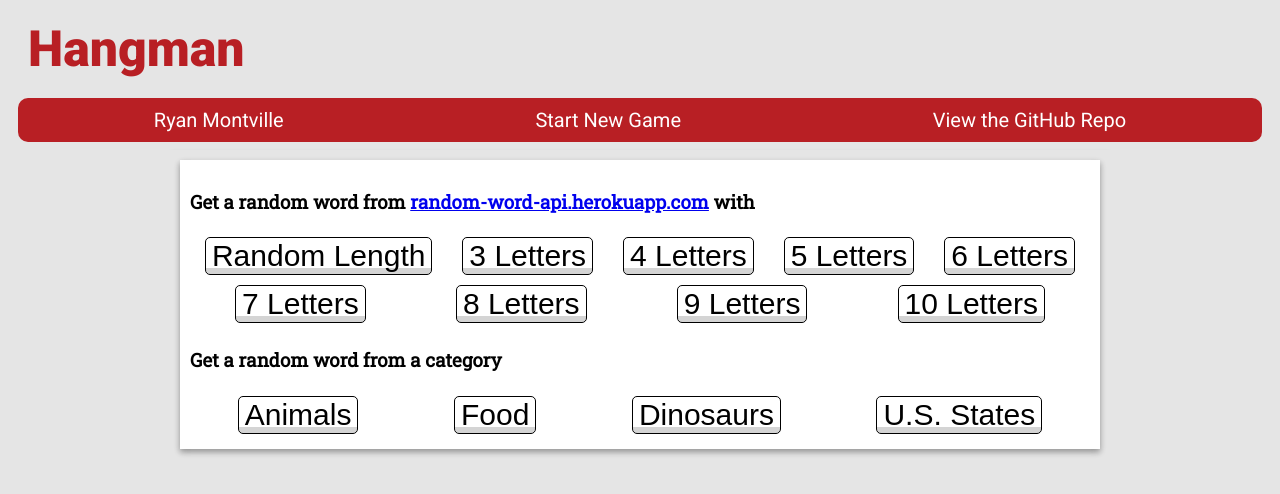
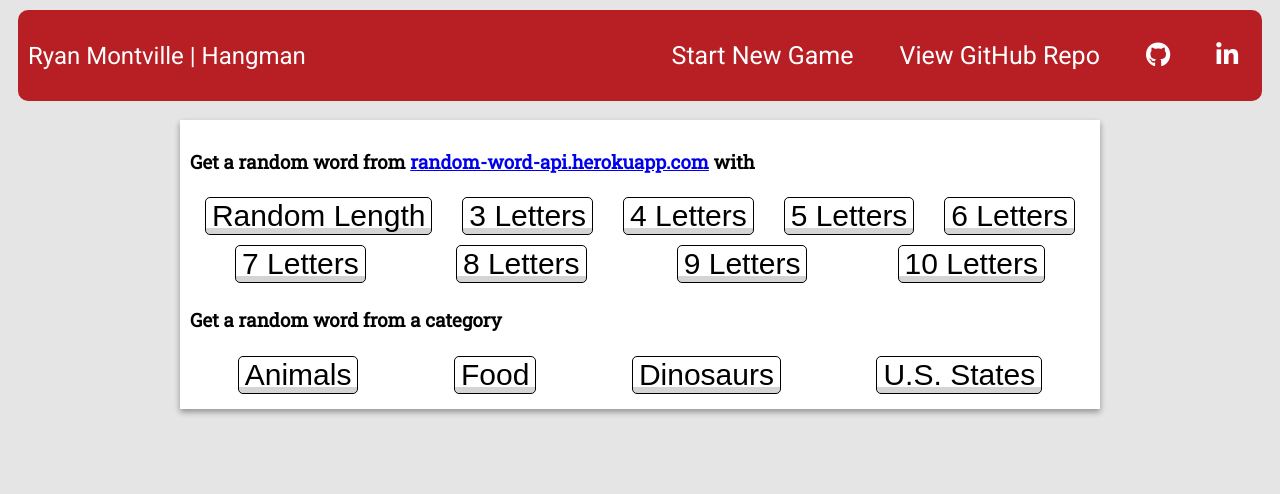
Before and after one commit to RyanMontville/Hangman, an Angular app in the folder angular/: page / in a window 1280 px wide. Shown: the top 494 px of the page. Built offline with nearby package versions, Linux system fonts and the light colour scheme.

Commit message:
reuploading code to bring branch back up to date

```diff
--- a/angular/src/app/app.component.css
+++ b/angular/src/app/app.component.css
@@ -5,32 +5,69 @@ h1 {
     font-weight: 900;
     color: #b81f24;
 }
-nav {
+.navbar {
+    display: flex;
+    position: relative;
+    align-items: center;
+    justify-content: space-between;
+    padding: 10px;
     background-color: #b81f24;
-    padding: 10px;
+    color: #fff;
     margin: 10px;
     border-radius: 10px;
-    display: flex;
-    justify-content: space-around;
-    align-items: center;
     font-family: 'Roboto', sans-serif;
-}
-
-nav a {
-    color: white;
-    font-size: 20px;
-    text-decoration: none;
+    z-index: 3;
 }
 
 nav a:hover {
     text-decoration: underline;
 }
 
+.navbar li {
+    list-style: none;
+    font-size: 25px;
+}
+
+.nav-links a {
+    color: #fff;
+    text-decoration: none;
+}
+
+.logo,
+.logo a {
+    font-size: 1.5rem;
+    color: white;
+    text-decoration: none;
+}
+
+.menu {
+    display: flex;
+    align-items: center;
+    gap: 1em;
+    font-size: 18px;
+}
+
+.menu li {
+    padding: 5px 14px;
+
+}
+
+input[type=checkbox] {
+    display: none;
+}
+
+.hamburger {
+    display: none;
+    font-size: 24px;
+    user-select: none;
+}
+
 #word-select {
     position: absolute;
-    inset: 150px 0 0 0;
+    inset: 0;
     z-index: 2;
     background-color: #e5e5e5;
+    padding-top: 110px;
 }
 
 #word-select .wrapper {
@@ -112,3 +149,40 @@ main {
       transform: rotate(360deg);
     }
   }
+
+  /***************************** media breakpoints ***********************/
+@media only screen and (max-width: 1015px) and (min-width: 870px){
+    .extra-nav-text {
+        display: none;
+    }
+}
+@media (max-width: 870px) {
+    .menu {
+        display: none;
+        position: absolute;
+        background-color: grey;
+        top: 85px;
+        right: 10px;
+        left: 10px;
+        text-align: center;
+        padding: 16px 0;
+        border-radius: 10px;
+        z-index: 5;
+    }
+
+    .menu li+li {
+        margin-top: 12px;
+    }
+
+    input[type=checkbox]:checked~.menu {
+        display: block;
+    }
+
+    .hamburger {
+        display: block;
+    }
+    .logo,
+.logo a {
+    font-size: 20px;
+}
+}
--- a/angular/src/app/app.component.html
+++ b/angular/src/app/app.component.html
@@ -1,9 +1,34 @@
-<h1>Hangman</h1>
-<nav>
-  <a href="https://ryanmontville.github.io/">Ryan Montville</a>
-  <a (click)="startNewGame()" style="cursor: pointer;">Start New Game</a>
-  <a href="https://github.com/RyanMontville/Hangman">View the GitHub Repo</a>
+<nav class="navbar">
+  <div class="logo"><a href="https://ryanmontville.github.io/">Ryan Montville</a><span class="extra-nav-text"> | Hangman</span></div>
+  <ul class="nav-links">
+      <input
+        type="checkbox"
+        id="checkbox_toggle"
+        ngModel="showMenu"
+        [checked]="showMenu"
+        (change)="showMenu = !showMenu"
+        />
+      <label for="checkbox_toggle" class="hamburger">&#9776;</label>
+      <div class="menu">
+          <li><a (click)="startNewGame()" style="cursor: pointer;">Start New Game</a></li>
+          <li><a href="https://github.com/RyanMontville/Hangman">View <span class="extra-nav-text">GitHub </span>Repo</a></li>
+          <li><a href="https://www.github.com/RyanMontville" title="GitHub" target="blank"><i
+            class="fa-brands fa-github"></i><span class="link-desc"></span></a></li>
+          <li><a href="https://www.linkedin.com/in/ryanmontville" title="LinkedIn" target="blank"><i
+            class="fa-brands fa-linkedin-in"></i></a></li>
+      </div>
+  </ul>
 </nav>
+
+
+
+
+
+
+
+
+
+
 <div id="word-select" *ngIf="word.length<1">
   <div class="wrapper" *ngIf="!loading">
     <h3>Get a random word from <a href="http://random-word-api.herokuapp.com/">random-word-api.herokuapp.com</a> with</h3>
--- a/angular/src/app/app.component.ts
+++ b/angular/src/app/app.component.ts
@@ -12,6 +12,7 @@ export class AppComponent implements OnInit {
   word = '';
   loading = false;
   gameOver = false;
+  showMenu: boolean = false;
 
   constructor(private gameService: GameService, private wordService: WordService) {}
 
@@ -25,6 +26,7 @@ export class AppComponent implements OnInit {
   }
 
   startNewGame() {
+    this.showMenu = false;
     this.loading = false;
     this.gameService.startNewGame();
     this.word = '';
--- a/angular/src/app/gallows/gallows.component.html
+++ b/angular/src/app/gallows/gallows.component.html
@@ -26,4 +26,3 @@
         {{letter}}
       </span>
     </p>
-    <p>wrong guesses length = {{wrongGuesses.length}}</p>
--- a/angular/src/app/keyboard/keyboard.component.css
+++ b/angular/src/app/keyboard/keyboard.component.css
@@ -2,7 +2,7 @@
     position: relative;
     border: 1px solid black;
     border-radius: 10px;
-    width: 500px;
+    max-width: 500px;
     margin: 0 auto;
     padding: 10px;
 }
@@ -10,7 +10,7 @@
 .row {
     display: flex;
     justify-content: center;
-
+    flex-wrap: wrap;
 }
 
 .row button {
@@ -52,3 +52,19 @@
 .green {
     color: green;
 }
+@media  (min-width: 871px) {
+    .mobile {
+        display: none;
+    }
+}
+@media (max-width: 870px) {
+    #keyboard {
+        position: relative;
+        left: 5px;
+        right: 5px;
+        padding: 5px;
+    }
+    .desktop {
+        display: none;
+    }
+}
--- a/angular/src/app/keyboard/keyboard.component.html
+++ b/angular/src/app/keyboard/keyboard.component.html
@@ -7,7 +7,7 @@
             <h2>{{letterLeft===0 ? 'You Win!' : 'GAME OVER'}}</h2>
             <p *ngIf="wrongGuesses.length===6">The word was {{wordToGuess}}</p>
         </div>
-    <div class="row" *ngFor="let row of keyboard">
+    <div class="row desktop" *ngFor="let row of keyboard">
         <button
             *ngFor="let key of row"
             (click)="keyClick(key)"
@@ -15,4 +15,12 @@
             class="btn size-30"
             >{{key}}</button>
     </div>
+    <div class="row mobile">
+        <button
+            *ngFor="let key of keyboardMobile"
+            (click)="keyClick(key)"
+            [disabled]="checkIfGuessed(key)"
+            class="btn size-30"
+            >{{key}}</button>
+    </div>
 </section>
--- a/angular/src/app/keyboard/keyboard.component.ts
+++ b/angular/src/app/keyboard/keyboard.component.ts
@@ -11,6 +11,7 @@ export class KeyboardComponent implements OnInit {
   rowTwo = ["A", "S", "D", "F", "G", "H", "J", "K", "L"];
   rowThree = ["Z", "X", "C", "V", "B", "N", "M"];
   keyboard = [this.rowOne, this.rowTwo, this.rowThree];
+  keyboardMobile = ["A","B","C","D","E","F","G","H","I","J","K","L","M","N","O","P","Q","R","S","T","U","V","W","X","Y","Z"];
   wrongGuesses: string[] = [];
   letterLeft = 0;
   gameOver = false;
--- a/angular/src/index.html
+++ b/angular/src/index.html
@@ -6,6 +6,7 @@
   <base href="/">
   <meta name="viewport" content="width=device-width, initial-scale=1">
   <link rel="icon" type="image/x-icon" href="favicon.ico">
+  <script src="https://kit.fontawesome.com/52202eaccb.js" crossorigin="anonymous"></script>
 </head>
 <body>
   <app-root></app-root>
```
Also changed, not shown: 7 other files (tests, documents, lock files or other folders).
